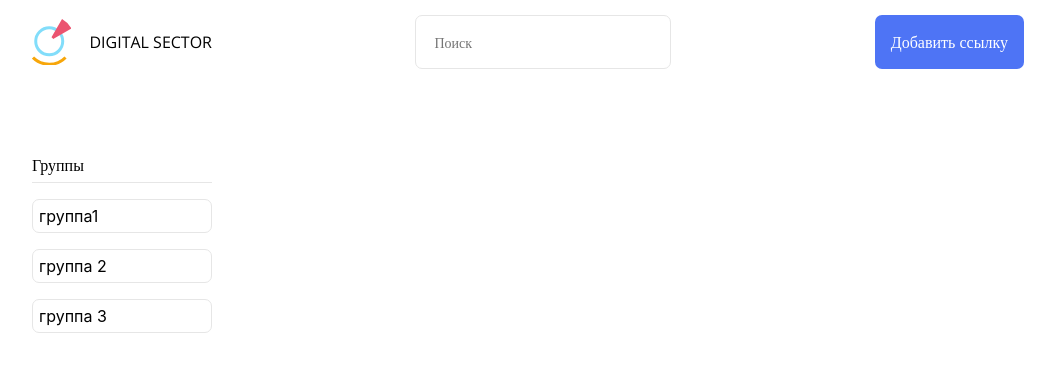
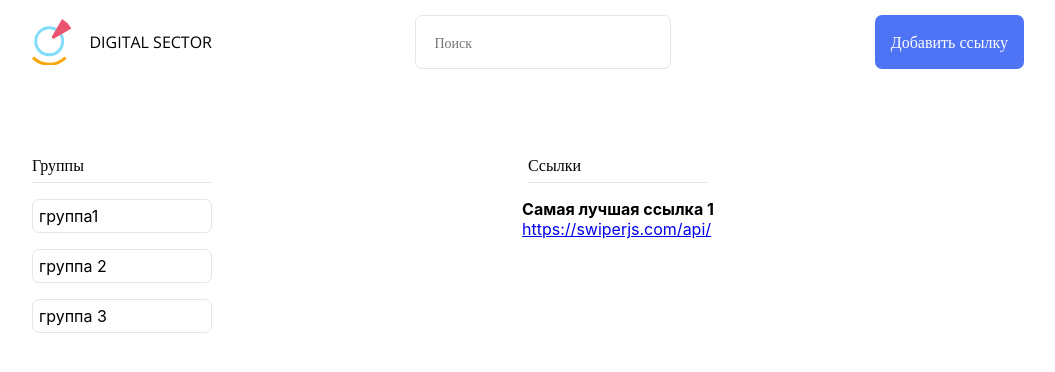
Before and after one commit to ghostmurda/digital-sector-task, a React (Create React App) app: page / in a window 1280 px wide. Shown: the top 372 px of the page, without its empty margins (112-1167 px from the left). Built offline with nearby package versions, Linux system fonts and the light colour scheme.

Commit message:
Add links list component, add redux

```diff
--- a/package.json
+++ b/package.json
@@ -8,7 +8,9 @@
     "@testing-library/user-event": "^12.1.10",
     "react": "^17.0.2",
     "react-dom": "^17.0.2",
+    "react-redux": "^7.2.5",
     "react-scripts": "4.0.3",
+    "redux": "^4.1.1",
     "styled-components": "^5.3.1",
     "uuid": "^8.3.2",
     "web-vitals": "^1.0.1"
--- a/src/components/Groups/styles.js
+++ b/src/components/Groups/styles.js
@@ -2,7 +2,7 @@ import styled from "styled-components";
 import { mainBlue, mainGray, mainTransition } from "../../App.styles";
 
 export const GroupsWrapper = styled.div`
-    max-width: 180px;
+    flex: 0 180px;
     height: 100%;
     display: flex;
     flex-direction: column;
--- /dev/null
+++ b/src/components/LinksList/index.js
@@ -0,0 +1,20 @@
+/** Styles */
+import { LinkItem, LinksListWrapper, LinksTitle } from "./styles";
+
+export default function LinksList() {
+    const links = [{title: 'Самая лучшая ссылка 1', link: 'https://swiperjs.com/api/'}]
+
+    return (
+        <LinksListWrapper>
+            <LinksTitle>Ссылки</LinksTitle>
+            {links && links.map((item) => {
+                return (
+                    <LinkItem>
+                        <b>{item.title}</b>
+                        <a href={item.link} target="_blank" rel="noreferrer">{item.link}</a>
+                    </LinkItem>
+                );
+            })}
+        </LinksListWrapper>
+    );
+}
--- /dev/null
+++ b/src/components/LinksList/styles.js
@@ -0,0 +1,28 @@
+import styled from "styled-components";
+import { mainGray } from "../../App.styles";
+
+export const LinksListWrapper = styled.div`
+    flex: 1 auto;
+    box-sizing: border-box;
+    padding: 0 16px;
+    height: 100%;
+    display: flex;
+    flex-direction: column;
+    align-items: center;
+`;
+
+export const LinksTitle = styled.span`
+    font-family: Open Sans;
+    font-size: 16px;
+    width: 180px;
+    margin-bottom: 16px;
+    line-height: 34px;
+    border-bottom: 1px solid ${mainGray};
+`;
+
+export const LinkItem = styled.div`
+    display: flex;
+    flex-direction: column;
+    height: 32px;
+    margin-bottom: 32px;
+`;
--- a/src/containers/Links/index.js
+++ b/src/containers/Links/index.js
@@ -1,13 +1,15 @@
+/** Components */
+import Groups from "../../components/Groups";
+import LinksList from "../../components/LinksList";
+
 /** Styles */
-import Groups from "../../components/Groups";
-
-/** Components */
 import { LinksWrapper } from "./styles";
 
 export default function Links() {
     return (
         <LinksWrapper>
             <Groups />
+            <LinksList />
         </LinksWrapper>
     );
 }
--- a/src/containers/Links/styles.js
+++ b/src/containers/Links/styles.js
@@ -4,6 +4,7 @@ import { mainWidth } from "../../App.styles";
 export const LinksWrapper = styled.div`
     width: ${mainWidth};
     margin: 64px auto;
-    height: 256px;
+    height: 512px;
     box-sizing: border-box;
+    display: flex;
 `;
```
Also changed, not shown: 1 other file (tests, documents, lock files or other folders).
